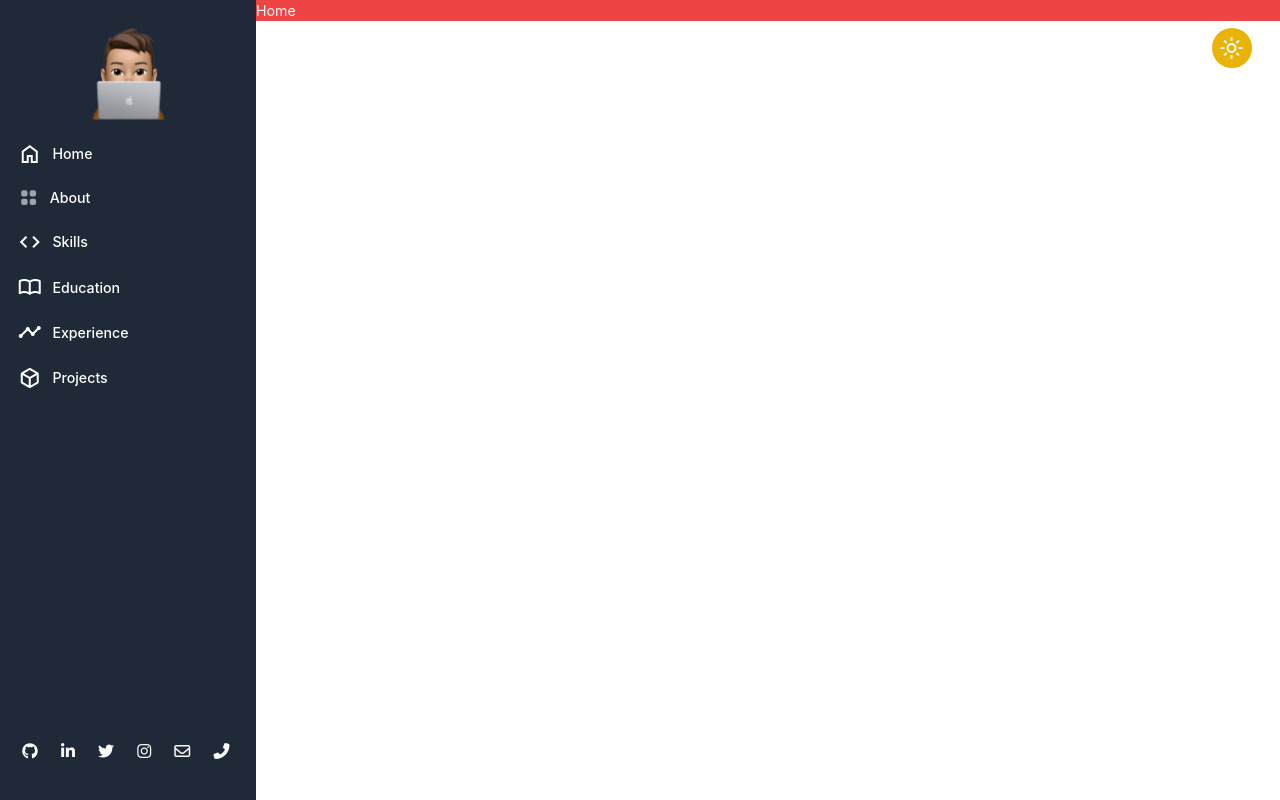
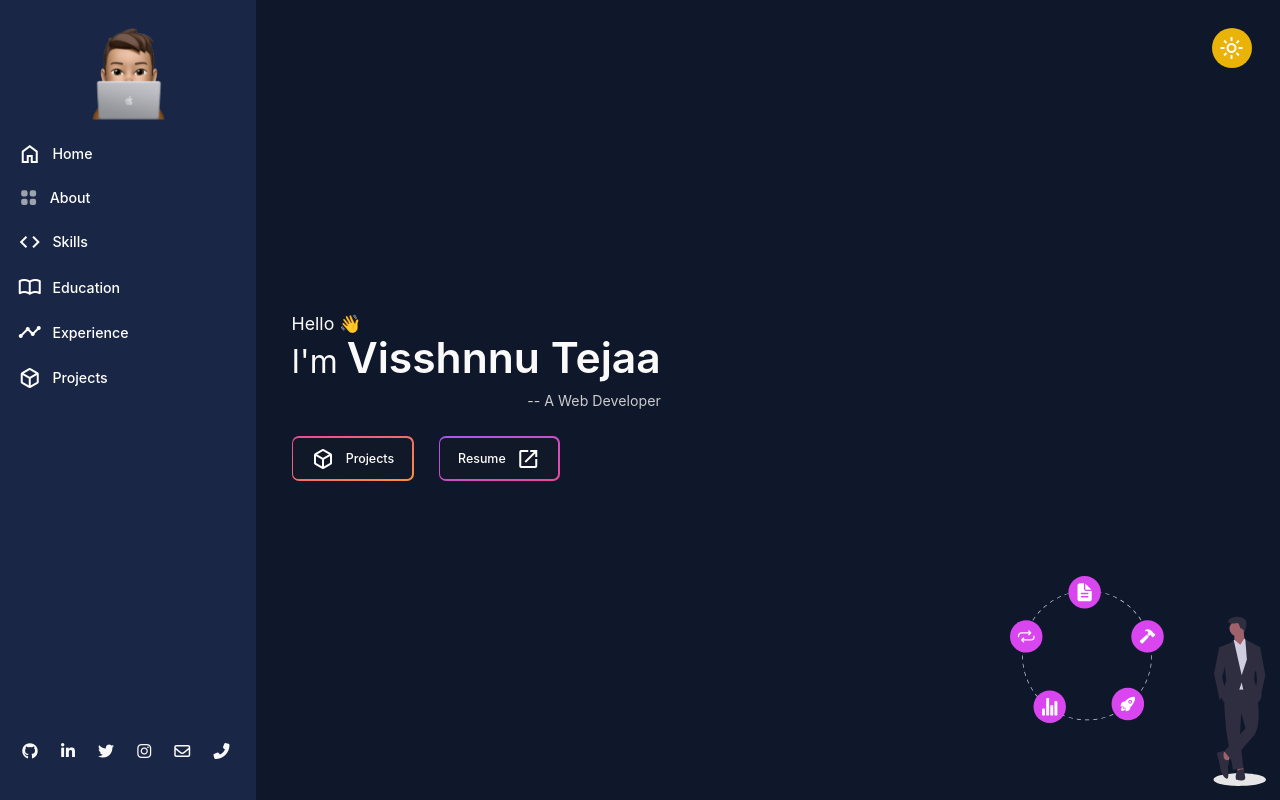
Before and after one commit to visshnnu-tejaa-98/portfoliov2, a React (Create React App) app: page / in a window 1280 px wide. Built offline with nearby package versions, Linux system fonts and the light colour scheme.

Commit message:
Implement Home page

```diff
--- a/src/App.css
+++ b/src/App.css
@@ -17,3 +17,13 @@
     rgba(0, 212, 255, 0) 48%
   );
 }
+
+.btn .icon {
+  display: none;
+}
+
+.btn:hover .icon {
+  display: block;
+  transition-duration: 300ms;
+  transition-timing-function: cubic-bezier(0.4, 0, 0.2, 1);
+}
--- a/src/components/Home.js
+++ b/src/components/Home.js
@@ -1,7 +1,49 @@
 import React from "react";
+import developmentCycle from "../assets/development cycle.svg";
+import { Link } from "react-router-dom";
 
 const Home = () => {
-  return <div className="bg-green-500 dark:bg-red-500">Home</div>;
+  return (
+    <div className="h-[100vh] dark:bg-[#0F172A] flex justify-center items-start flex-col p-10">
+      <div className="relative">
+        <p className="text-xl">Hello 👋</p>
+        <h1 className="text-4xl">
+          I'm <span className="text-5xl font-semibold">Visshnnu Tejaa</span>
+        </h1>
+        <p className="py-3 text-[#cccccc] absolute right-0">
+          -- A Web Developer
+        </p>
+      </div>
+      <div className="">
+        <img
+          src={developmentCycle}
+          alt="Development Cycle"
+          className="w-[20vw] absolute right-4 bottom-4 z-100"
+        />
+      </div>
+      <div className="pt-16 flex items-center gap-5">
+        <Link to="/projects">
+          <button class="relative inline-flex items-center justify-center p-0.5 mb-2 mr-2 overflow-hidden text-sm font-medium text-gray-900 rounded-lg group bg-gradient-to-br from-pink-500 to-orange-400 group-hover:from-pink-500 group-hover:to-orange-400 hover:text-white dark:text-white focus:ring-4 focus:outline-none focus:ring-pink-200 dark:focus:ring-pink-800 btn">
+            <span class="relative px-5 py-2.5 transition-all ease-in duration-75 bg-white dark:bg-gray-900 rounded-md group-hover:bg-opacity-0 flex items-center gap-3">
+              <span className="material-symbols-outlined">deployed_code</span>
+              <span>Projects</span>
+            </span>
+          </button>
+        </Link>
+        <Link
+          to="https://drive.google.com/file/d/1XeEhTyrcUmORpE-egx8mVYBotebg09HN/view?usp=share_link"
+          target="_blank"
+        >
+          <button class="relative inline-flex items-center justify-center p-0.5 mb-2 mr-2 overflow-hidden text-sm font-medium text-gray-900 rounded-lg group bg-gradient-to-br from-purple-500 to-pink-500 group-hover:from-purple-500 group-hover:to-pink-500 hover:text-white dark:text-white focus:ring-4 focus:outline-none focus:ring-purple-200 dark:focus:ring-purple-800">
+            <span class="relative px-5 py-2.5 transition-all ease-in duration-75 bg-white dark:bg-gray-900 rounded-md group-hover:bg-opacity-0 flex items-center gap-3">
+              <span>Resume</span>
+              <span class="material-symbols-outlined">open_in_new</span>
+            </span>
+          </button>
+        </Link>
+      </div>
+    </div>
+  );
 };
 
 export default Home;
--- a/src/components/NavLayout.js
+++ b/src/components/NavLayout.js
@@ -42,7 +42,7 @@ const NavLayout = () => {
         className="fixed top-0 left-0 z-40 w-[20vw] h-screen transition-transform -translate-x-full sm:translate-x-0"
         aria-label="Sidebar"
       >
-        <div className="h-full px-3 py-4 overflow-y-auto bg-[#F5F5F4] dark:bg-gray-800 relative">
+        <div className="h-full px-3 py-4 overflow-y-auto bg-[#F5F5F4] dark:bg-[#192645] relative">
           <div className="flex justify-center">
             <img src={Skills} alt="skills" className="h-[8.5rem] py-3" />
           </div>
```
Also changed, not shown: src/assets/development cycle.svg (added).
